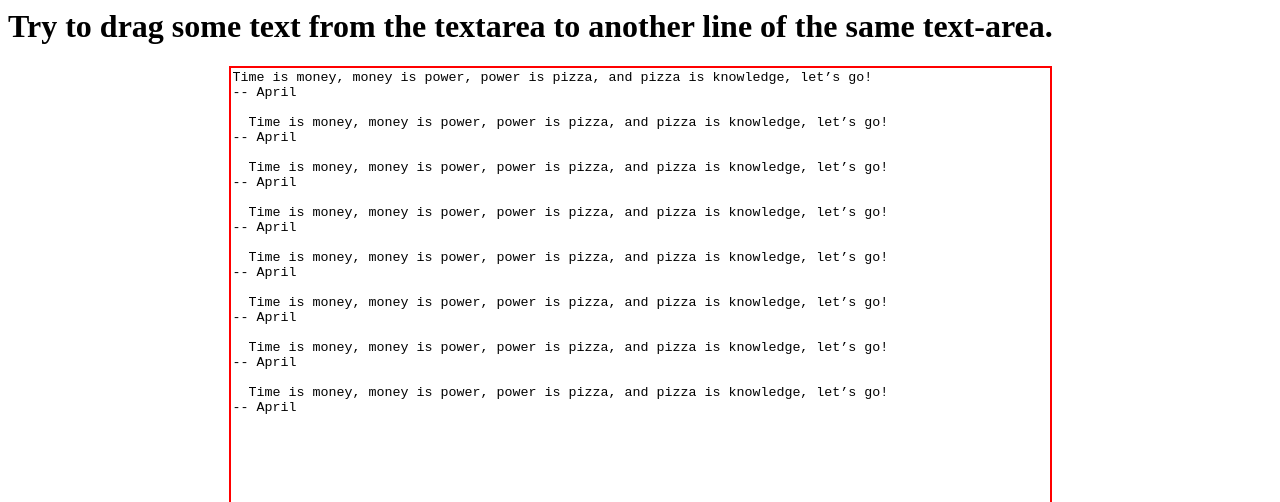
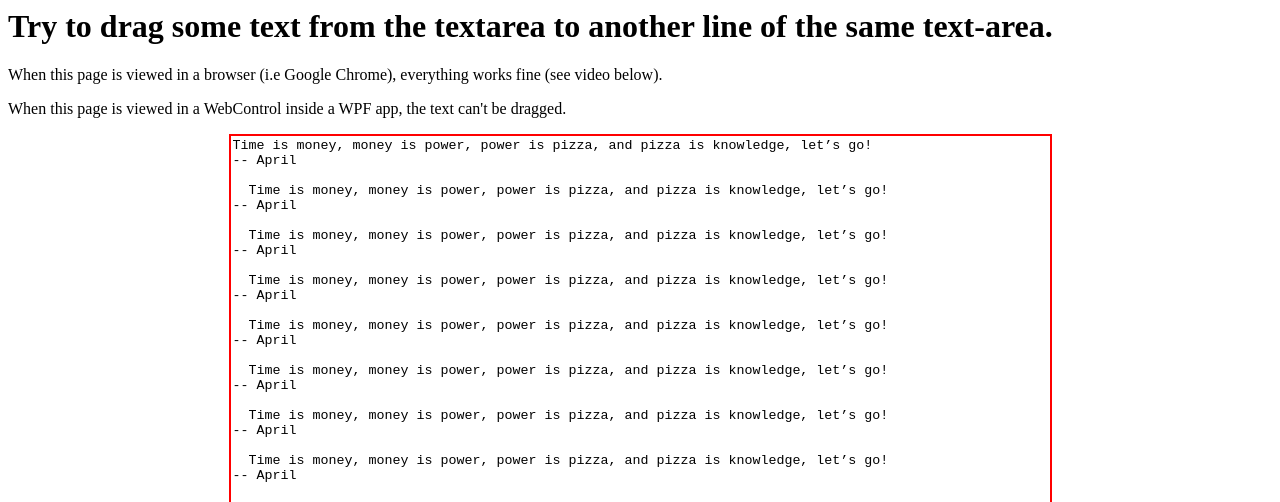
Before and after one commit to PlumpMath/awesomium-drag-bug, a plain HTML site: page index.html in a window 1280 px wide. Shown: the top 502 px of the page. Drawn offline with Linux system fonts and the light colour scheme.

Commit message:
add full demo

```diff
--- a/index.html
+++ b/index.html
@@ -15,6 +15,9 @@
 <body>
 
 <h1>Try to drag some text from the textarea to another line of the same text-area.</h1>
+<p>When this page is viewed in a browser (i.e Google Chrome), everything works fine (see video below).</p>
+<p>When this page is viewed in a WebControl inside a WPF app, the text can't be dragged.</p>
+
 
 <textarea rows="30" cols="100">Time is money, money is power, power is pizza, and pizza is knowledge, let’s go!
 -- April
```
Also changed, not shown: 2 other files.
